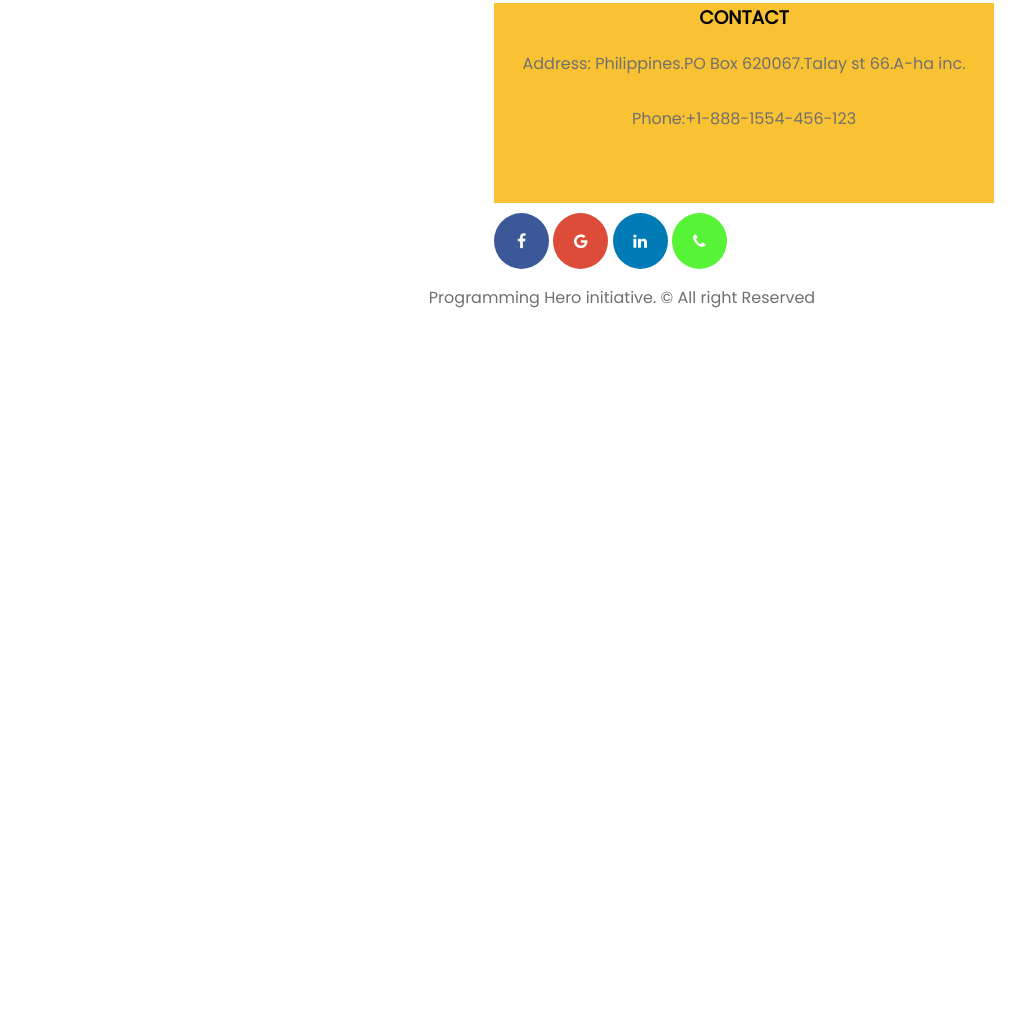
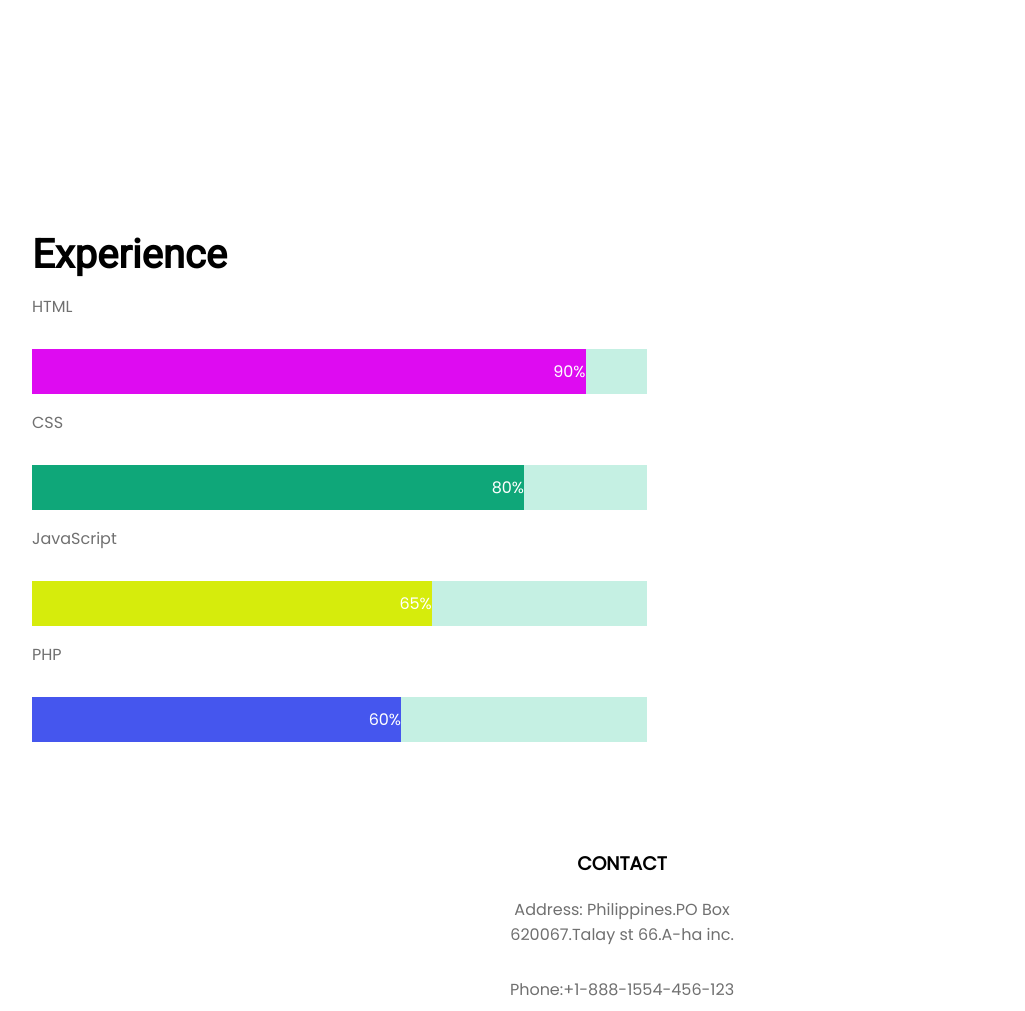
Before and after one commit to sairaBanuSheherjan/personal-portfolio-project, a plain HTML site: page index.html in a window 1280 px wide. Shown: the part 2569-3580 px from the top of the page, without its empty margins (18-1043 px from the left). Before the commit the page ends 2909 px from the top, so only its background shows below. Drawn offline with Linux system fonts and the light colour scheme.

Commit message:
finished

```diff
--- a/index.html
+++ b/index.html
@@ -62,12 +62,34 @@
             <p>"Lorem Ipsum is simply dummy text of the printing and typesetting industry.Lorem Ipsum has been the
                 industry's standard dummy text ever since the 1500s, when an unknown printer took a galley of type and
                 scrambled it to make a type specimen book."</p>
-            <div class="gmai-button" target="_blank">
+            <div class="gmail-button" target="_blank">
                 <h4>leave a message</h4>
                 <a href="https://mail.google.com">
                     <h3>sairasheherjan@gmail.com</h3>
                 </a>
             </div>
+        </div>
+    </section>
+    <section class="experience">
+        <h2>Experience</h2>
+    <p>HTML</p>
+<div class="container">
+  <div class="skills html">90%</div>
+</div>
+
+<p>CSS</p>
+<div class="container">
+  <div class="skills css">80%</div>
+</div>
+
+<p>JavaScript</p>
+<div class="container">
+  <div class="skills js">65%</div>
+</div>
+
+<p>PHP</p>
+<div class="container">
+  <div class="skills php">60%</div>
 </div>
 </section>
 
@@ -83,7 +105,8 @@
             <a href="https://www.linkedin.com/in/saira-banu-baa939176/" class="fa fa-linkedin"></a>
             <a href="#" class="fa fa-phone"></a>
         </div>
-       <p> Programming Hero initiative. © All right Reserved</p></footer>
+        <p> Programming Hero initiative. © All right Reserved</p>
+    </footer>
 </body>
 
 </html>
--- a/style.css
+++ b/style.css
@@ -99,7 +99,7 @@ section{
     color: white;
     margin-left: 20%;
 }
-.gmai-button a{
+.gmail-button a{
     text-decoration: none;
     color: white;
 }
@@ -109,6 +109,26 @@ section{
     background-size: cover;
     background-position: center;
 }
+.experience{
+    margin-top: 0px;
+    margin-left: 50px;
+}
+.container {
+    width: 50%;
+    background-color: #c5f0e3;
+  }
+
+  .skills {
+    text-align: right;
+    padding-top: 10px;
+    padding-bottom: 10px;
+    color: white;
+  }
+
+  .html {width: 90%; background-color: #de0bf1;}
+  .css {width: 80%; background-color: #0fa779;}
+  .js {width: 65%; background-color: #d6ec0c;}
+  .php {width: 60%; background-color: #4556ee;}
 .fa {
     margin-top: 10px;
     padding: 20px;
@@ -141,17 +161,7 @@ section{
     padding-left: 40%;
     padding-right: 40%;
   }
-  .contact {
-    width: 500px;
-    height: 200px;
-    background: #f9c232;
-    transition: width 2s;
 
-  }
-
-  .contact:hover {
-    width: 200px;
-  }
 footer p{
     text-align: center;
 
```
Lines whose indentation alone changed are shown as unchanged.
